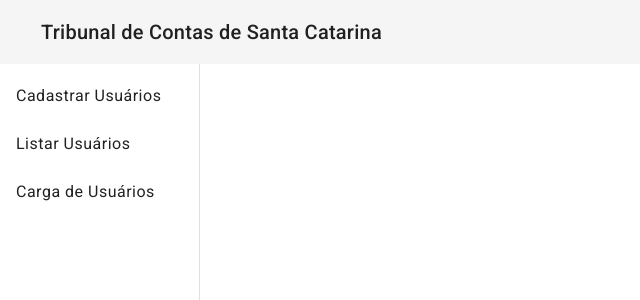
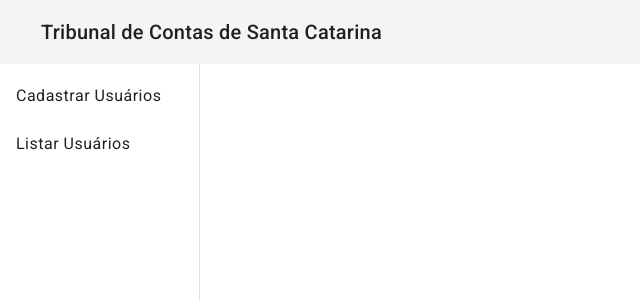
Before and after one commit to alenarciso/user-front, an Angular app: page / in a window 1280 px wide. Shown: the top 300 px of the page, without its empty margins (0-640 px from the left). Built offline with nearby package versions, Linux system fonts and the light colour scheme.

Commit message:
Remoção menu

```diff
--- a/src/app/nav/nav.component.html
+++ b/src/app/nav/nav.component.html
@@ -7,9 +7,6 @@
             <a mat-list-item routerLink="/user-list">
                 Listar Usuários
             </a>
-            <a mat-list-item routerLink="/user-list">
-                Carga de Usuários
-            </a>
         </mat-nav-list>
     </mat-sidenav>
 
```
